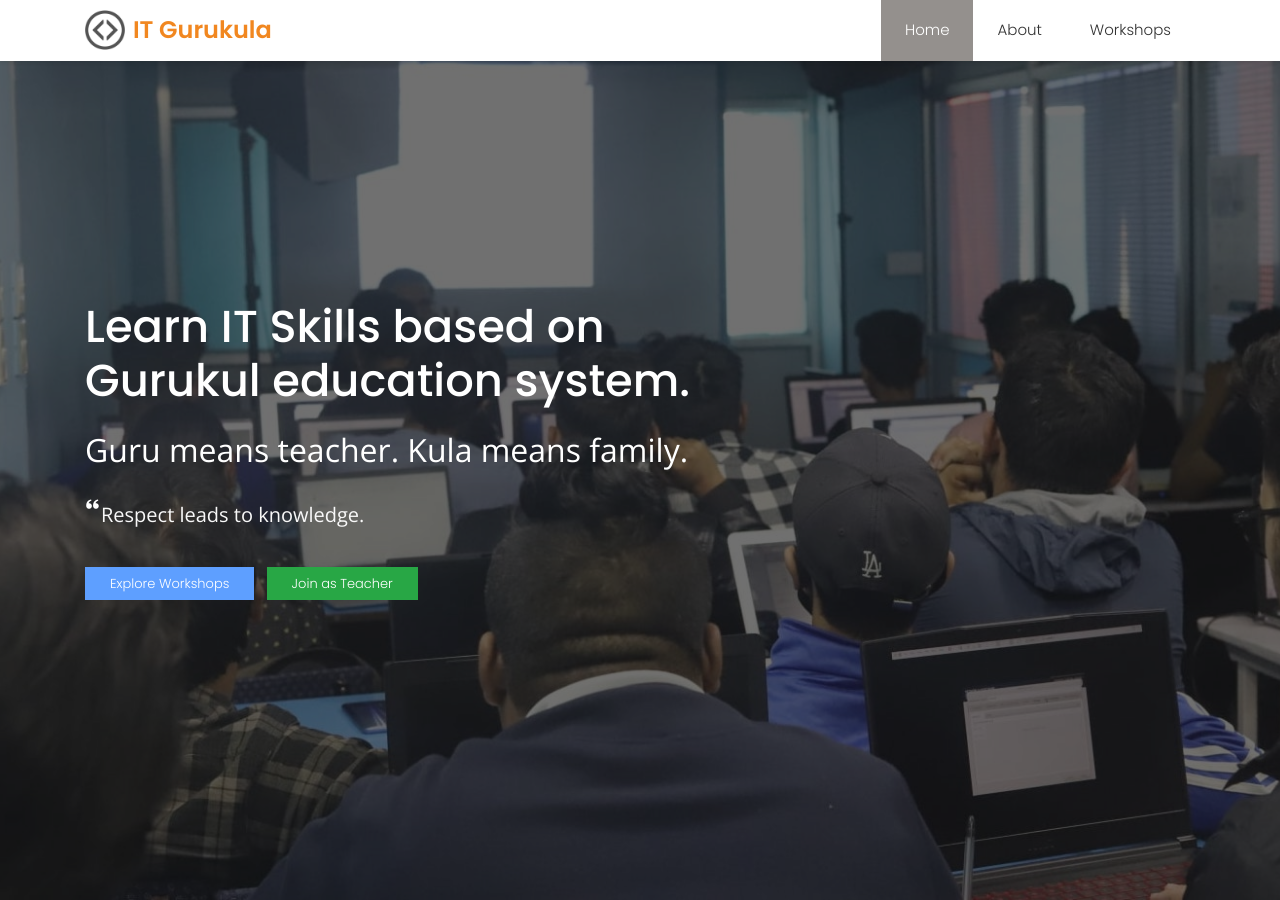
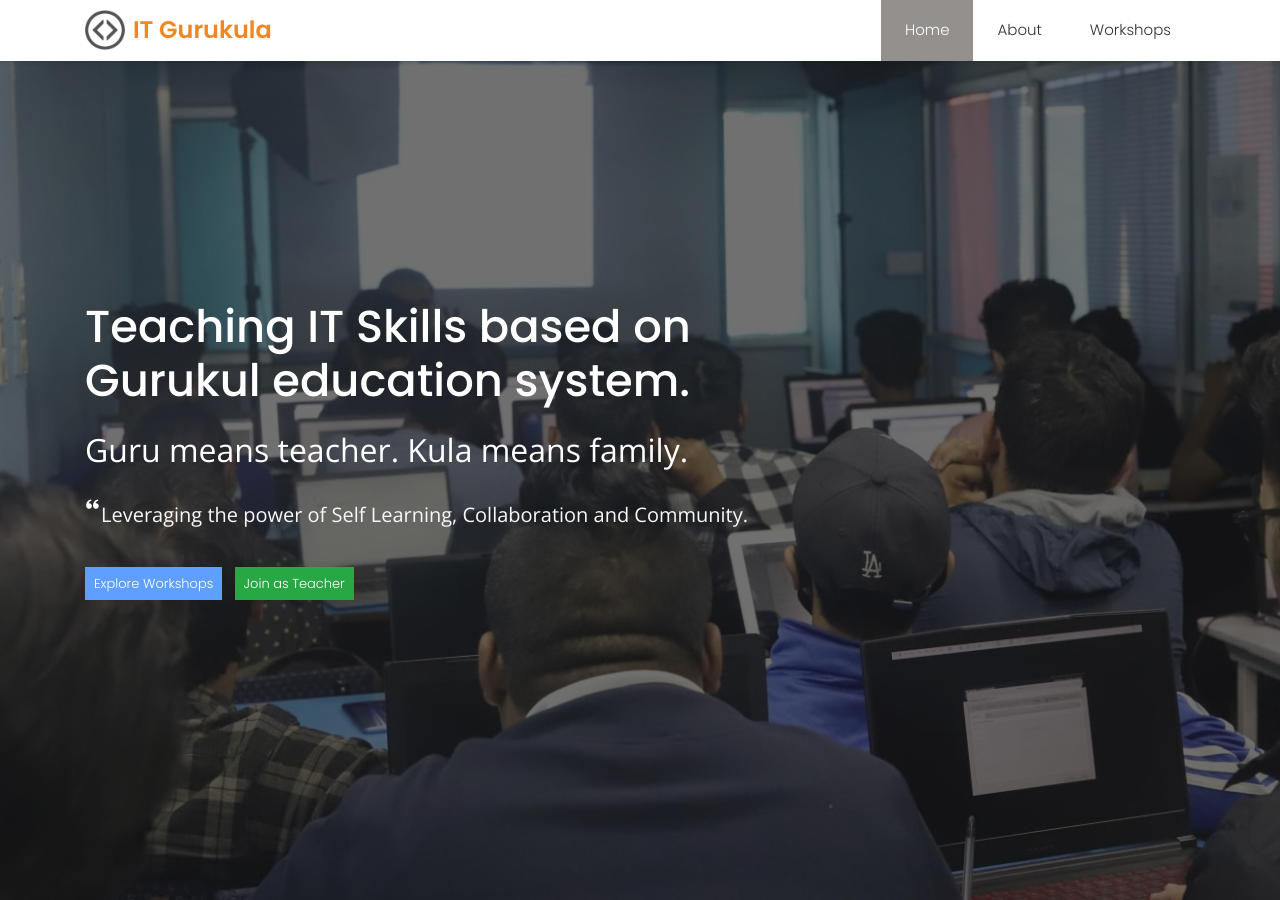
Before and after one commit to itgurukula/itgurukula.github.io, a Jekyll site: the page built from index.html, in a window 1280 px wide and 900 px high. Built offline with Jekyll 4.4.1, drawn with Linux system fonts in a browser that asks for light colours.

Commit message:
Updated banner message

```diff
--- a/_includes/banner.html
+++ b/_includes/banner.html
@@ -2,9 +2,9 @@
 <div class="banner d-flex justify-content-start align-items-center">
   <div class="container">
     <div class="row">
-      <div class="col-md-11 col-lg-9">
+      <div class="col-md-11 col-lg-8">
         <h1>
-          Learn IT Skills based on<br>Gurukul education system.
+          Teaching IT Skills based on Gurukul education system.
         </h1>
         <div class="abbr mt-4">
           <h2 class="font-secondary text-white font-weight-lighter">
@@ -14,14 +14,14 @@
         <div class="quote">
           <i class='bx bxs-quote-alt-left'></i>
           <h2 class="font-secondary">
-            Respect leads to knowledge.
+            Leveraging the power of Self Learning, Collaboration and Community.
           </h2>
         </div>
       </div>
     </div>
     <div class="banner-actions">
-      <a href="#workshops" class="btn btn-primary px-4">Explore Workshops</a>
-      <a href="#" class="btn btn-success px-4 ml-2">Join as Teacher</a>
+      <a href="#workshops" class="btn btn-primary px-2">Explore Workshops</a>
+      <a href="#" class="btn btn-success px-2 ml-2">Join as Teacher</a>
     </div>
   </div>
 </div>
```
